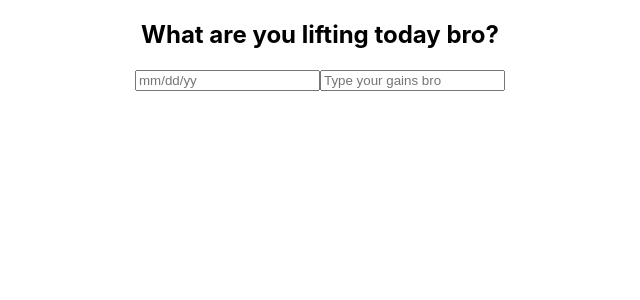
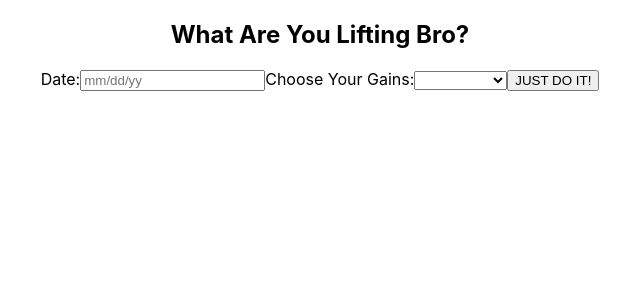
Before and after one commit to Weight-Lifting-Journal-Tattoine/FrontEnd, a React (Create React App) app in the folder weightlifting_journal/: page /journal in a window 1280 px wide. Shown: the top 300 px of the page, without its empty margins (320-960 px from the left). Built offline with nearby package versions, Linux system fonts and the light colour scheme.

Commit message:
select and option for region completed (form)

```diff
--- a/weightlifting_journal/src/components/journals/CreateJournal.js
+++ b/weightlifting_journal/src/components/journals/CreateJournal.js
@@ -48,10 +48,10 @@ return (
     <div className = "NameWorkoutTop">
         <div className ="NameWorkoutContainer">
             <div className="name-workout-card">
-                <h2>What are you lifting today bro?</h2>
+                <h2>What Are You Lifting Bro?</h2>
                 <div className="BottomOfCard">
                     <form onSubmit={handleSubmit} >
-
+                        Date:
                         <input
                             className="date"
                             type="text"
@@ -61,16 +61,22 @@ return (
                             onChange={inputHandler}
                         />
 
+                        <label>
+                            Choose Your Gains:
+                            <select className="typeOfWorkout"
+                                    name="typeOfWorkout"
+                                    value={workout.typeOfWorkout}
+                                    onChange={inputHandler}
+                            >
+                                <option />
+                                <option>Upper Body</option>
+                                <option>Lower Body</option>
+                                <option>Core</option>
 
-                        <input
-                            className="typeofworkout"
-                            type="text"
-                            name="typeOfWorkout"
-                            value={workout.typeOfWorkout}
-                            placeholder="Type your gains bro"
-                            onChange={inputHandler}
-                        />
+                            </select>
+                        </label>
 
+                        <button onSubmit={() =>handleSubmit()}>JUST DO IT!</button>
 
                     </form>
                 </div>
```
